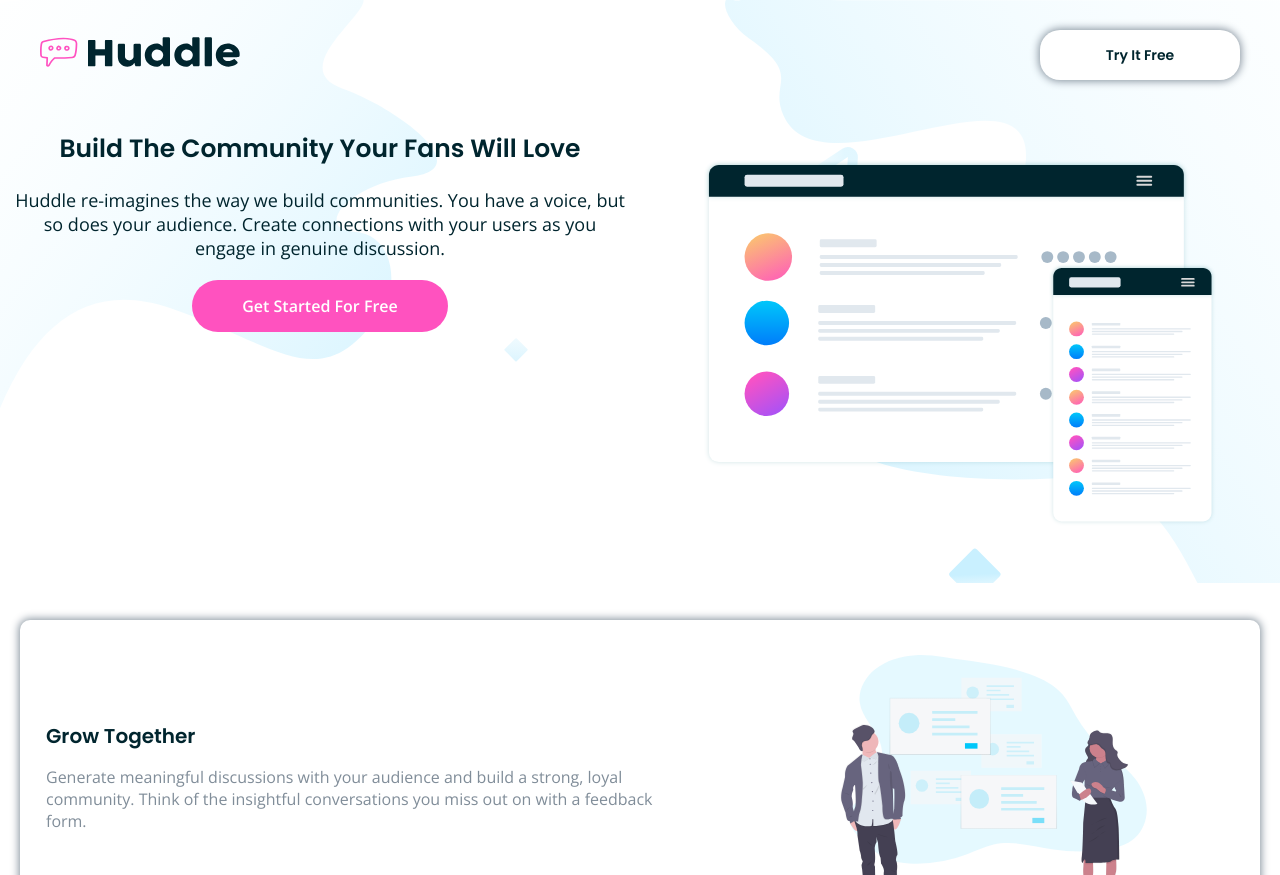
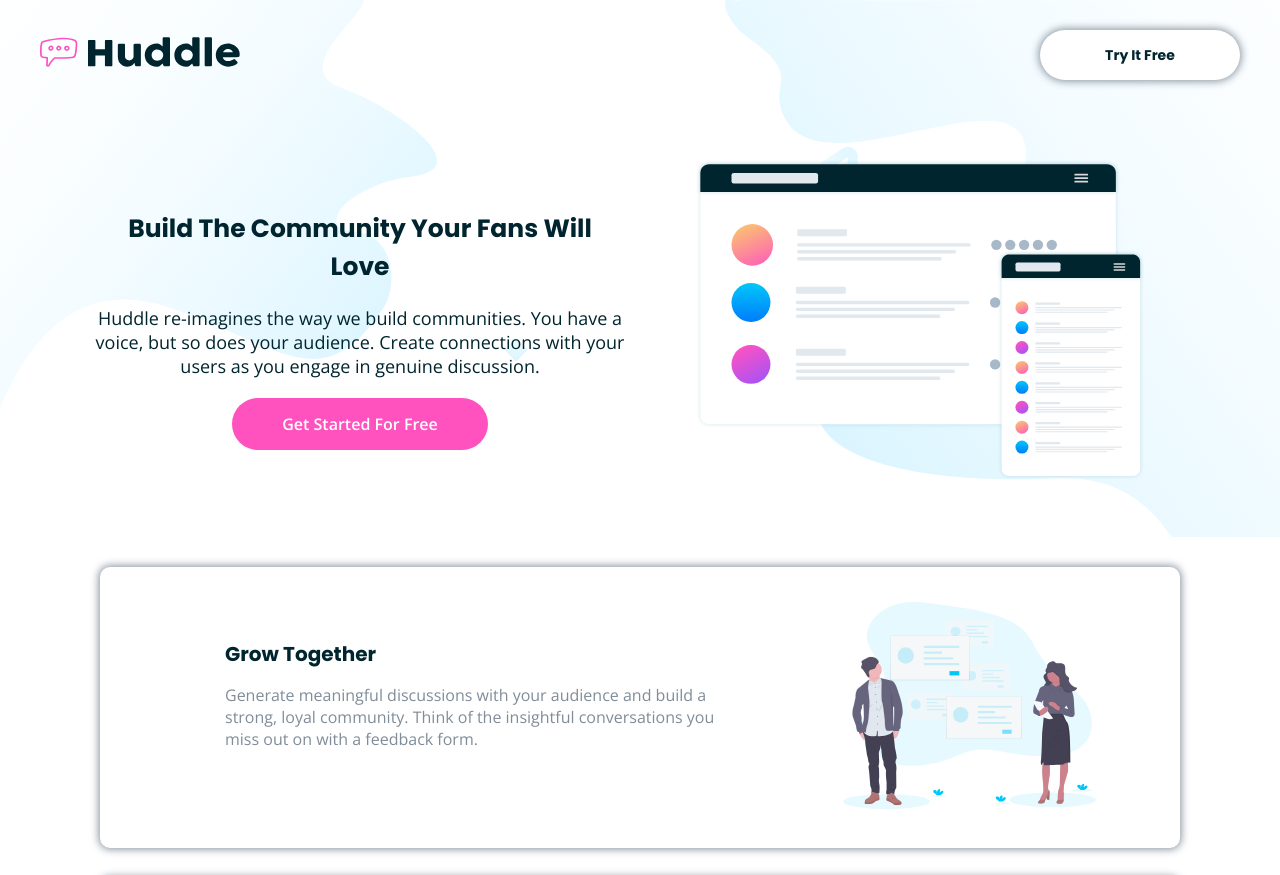
Before and after one commit to BC-MAY-21-ROR/kata-01-diseno-web-k1-ca-reilero-11, a website: page index.html in a window 1280 px wide. Shown: the top 875 px of the page. Drawn offline with nearby package versions, Linux system fonts and the light colour scheme.

Commit message:
-Some final fixes in styles

```diff
--- a/index.html
+++ b/index.html
@@ -8,7 +8,7 @@
 
     <link rel="preconnect" href="https://fonts.googleapis.com" />
     <link rel="preconnect" href="https://fonts.gstatic.com" crossorigin />
-    <link href="https://fonts.googleapis.com/css2?family=Open+Sans:wght@300;400;600;700&family=Poppins:wght@600&display=swap" rel="stylesheet" />
+    <link href="https://fonts.googleapis.com/css2?family=Open+Sans:wght@300;400;600;700&family=Poppins:wght@600;700&display=swap" rel="stylesheet" />
 
     <link rel="stylesheet" href="styles/styles.css" />
     <link rel="stylesheet" href="https://cdnjs.cloudflare.com/ajax/libs/font-awesome/6.1.2/css/all.min.css" />
--- a/styles.scss
+++ b/styles.scss
@@ -156,7 +156,7 @@ p {
 .pop-up {
   background-color: white;
   border-radius: 10px;
-  box-shadow: $shadow;
+  box-shadow: 0 0 8px 0.1px black;
   margin: auto 20px;
   position: relative;
   text-align: center;
@@ -273,15 +273,24 @@ p {
       }
 
       .btn-try {
+        border-radius: 25px;
+        font-size: 14px;
+        font-weight: 700;
+        height: 50px;
         margin-right: 30px;
         width: 200px;
-        font-size: 14px;
-        height: 50px;
       }
     }
 
     .header-title {
       grid-column: 1;
+      margin-left: 80px;
+      margin-top: 80px;
+      text-align: center;
+    }
+
+    .mockup {
+      margin-right: 80px;
     }
   }
 
@@ -289,10 +298,12 @@ p {
     align-items: center;
     display: flex;
     flex-direction: row;
+    margin: 0 100px;
     justify-content: center;
 
     .text {
       text-align: left;
+      margin-left: 125px;
 
       h1 {
         margin-left: 0;
@@ -337,3 +348,13 @@ p {
     text-align: end;
   }
 }
+
+@media (max-width: 1099px) {
+  .footer-img {
+    margin-left: 15px;
+  }
+
+  .header-title {
+    margin-top: 100px;
+  }
+}
```
Also changed, not shown: styles/styles.css, 1 other file.
